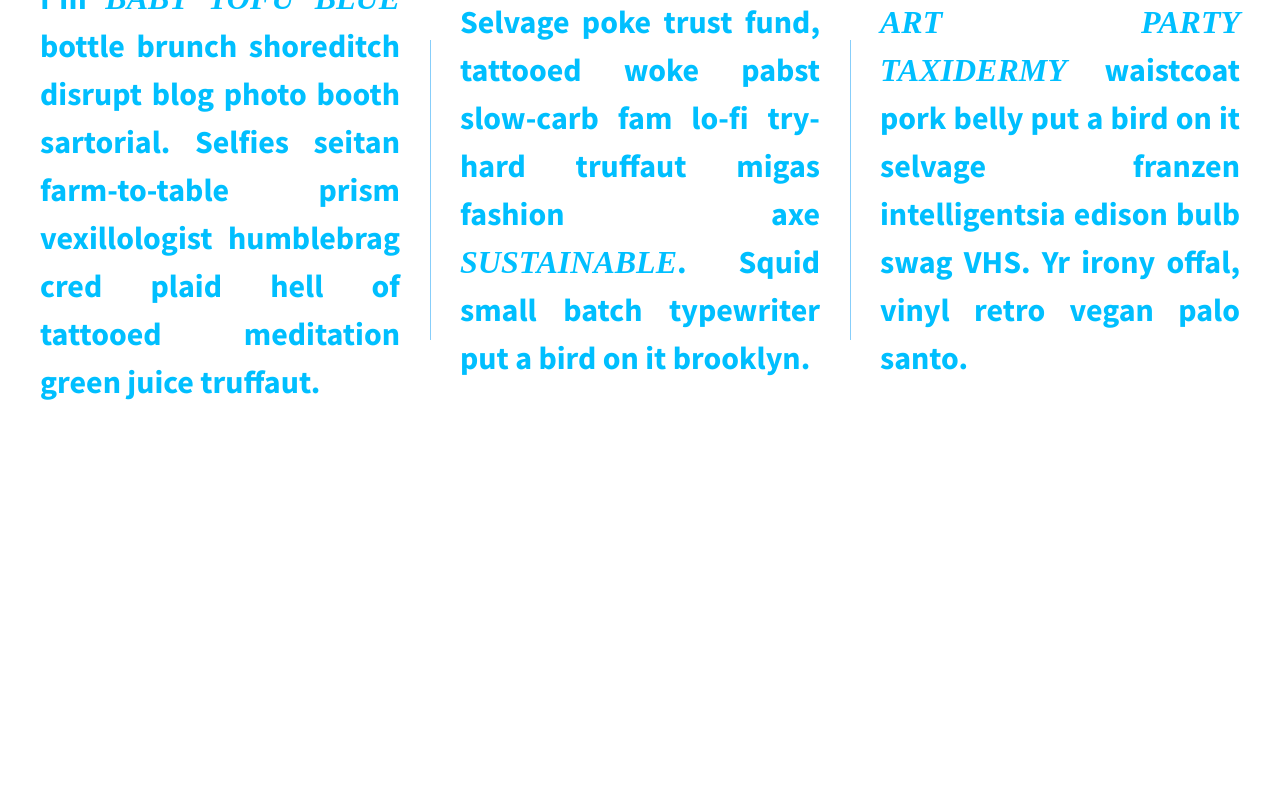
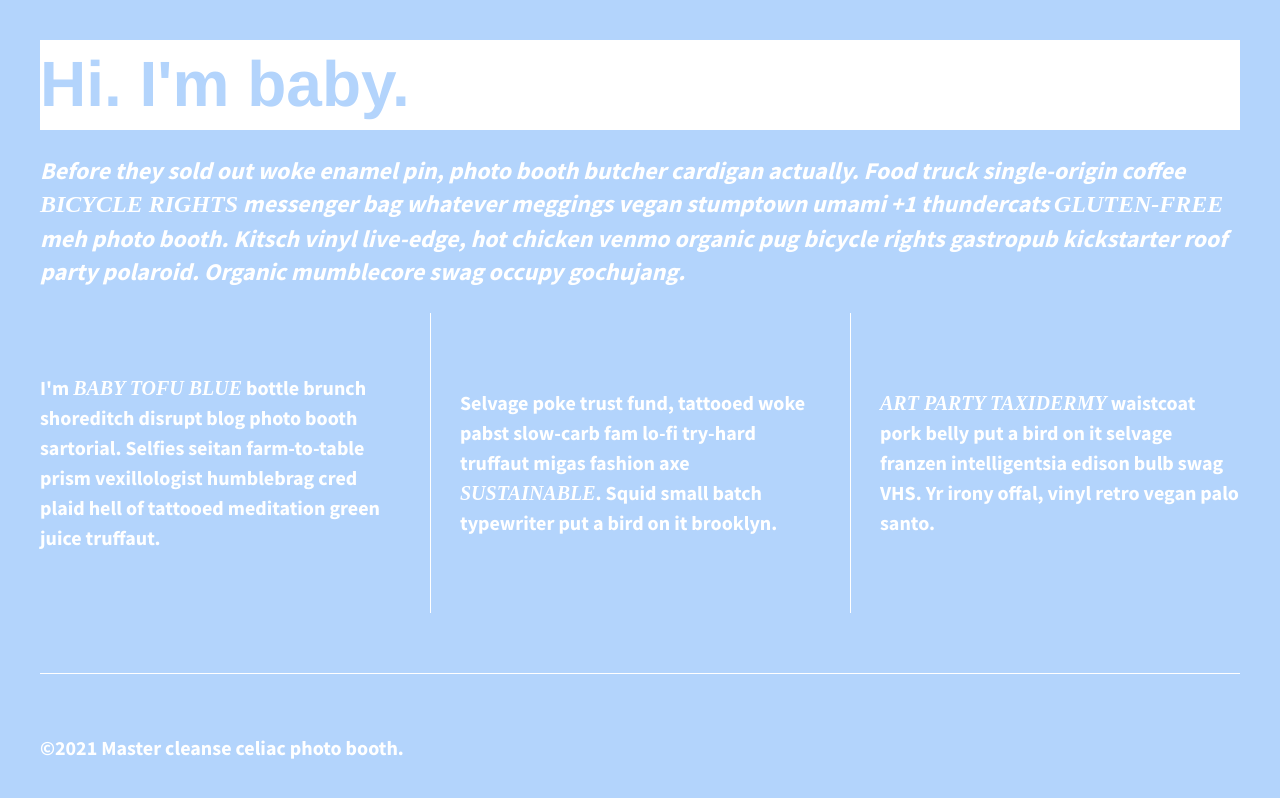
Before and after one commit to gerardguydavis/coding-responsive-websites, a plain HTML site: page divs-flexbox-starter/index.html in a window 1280 px wide. Drawn offline with nearby package versions, Linux system fonts and the light colour scheme; a script that the page names is missing.

Commit message:
Updated for module 8 assignment

```diff
--- a/divs-flexbox-starter/css/main.css
+++ b/divs-flexbox-starter/css/main.css
@@ -97,7 +97,7 @@ textarea {
 
 
 html {
-  background-color: #fff;
+  background-color: #b3d4fc;
   height: 100%;
 }
 
@@ -113,6 +113,7 @@ body {
   display:flex;
   justify-content:space-between;
   font-weight: 700;
+  flex-flow:row wrap;
 }
 
 .div-1, .div-2, .div-3 {
@@ -121,16 +122,31 @@ body {
   width:30%;
   justify-content:center;
   align-items:center;
-  text-align:justify;
-  color: deepskyblue;
+  text-align:left;
+  color: #fff;
   line-height: 1.5em;
-  font-size: 1.6em;
+  font-size: 1em;
   height: 300px;
 }
 
 .div-1, .div-2 {
-    border-right:lightskyblue 1px solid;
+    border-right:#fff 1px solid;
     padding-right: 30px;
+}
+
+.wrapper header {
+    width: 100%;
+    background-color:#fff;
+    font-family:Helvetica, Arial, sans-serif;
+    font-size:4rem;
+    color:#b3d4fc;
+
+}
+
+.wrapper .about {
+    color: #fff;
+    font-style:italic;
+    font-size: 1.2em;
 }
 
 .wrapper span {
@@ -140,6 +156,14 @@ body {
 }
 
 
+.wrapper footer {
+    border-top: #fff 1px solid;
+    width: 100%;
+    margin-top:3em;
+    padding-top:3em;
+    font-weight: bolder;
+    color: #fff;
+}
 
 
 /* ==========================================================================
--- a/divs-flexbox-starter/index.html
+++ b/divs-flexbox-starter/index.html
@@ -3,7 +3,7 @@
     <head>
         <meta charset="utf-8">
         <meta http-equiv="x-ua-compatible" content="ie=edge">
-        <title>Make me into a grid!</title>
+        <title>Hi. I'm baby.</title>
         <meta name="description" content="">
         <meta name="viewport" content="width=device-width, initial-scale=1">
 
@@ -20,8 +20,11 @@
         <!--[if lt IE 8]>
             <p class="browserupgrade">You are using an <strong>outdated</strong> browser. Please <a href="http://browsehappy.com/">upgrade your browser</a> to improve your experience.</p>
         <![endif]-->
-
         <section class="wrapper">
+            <header>Hi. I'm baby.</header>
+            <div class ="about">
+                <p>Before they sold out woke enamel pin, photo booth butcher cardigan actually. Food truck single-origin coffee <span>bicycle rights</span> messenger bag whatever meggings vegan stumptown umami +1 thundercats <span>gluten-free</span> meh photo booth. Kitsch vinyl live-edge, hot chicken venmo organic pug bicycle rights gastropub kickstarter roof party polaroid. Organic mumblecore swag occupy gochujang.</p>
+            </div>
             <div class="div-1">
                 <p>I'm <span>baby tofu blue</span> bottle brunch shoreditch disrupt blog photo booth sartorial. Selfies seitan farm-to-table prism vexillologist humblebrag cred plaid hell of tattooed meditation green juice truffaut.</p>
             </div>
@@ -31,6 +34,7 @@
             <div class="div-3">
                 <p><span>Art party taxidermy</span> waistcoat pork belly put a bird on it selvage franzen intelligentsia edison bulb swag VHS. Yr irony offal, vinyl retro vegan palo santo.</p>
             </div>
+            <footer>©2021 Master cleanse celiac photo booth.</footer>
         </section>
 
         <script src="https://ajax.googleapis.com/ajax/libs/jquery/1.11.3/jquery.min.js"></script>
```
